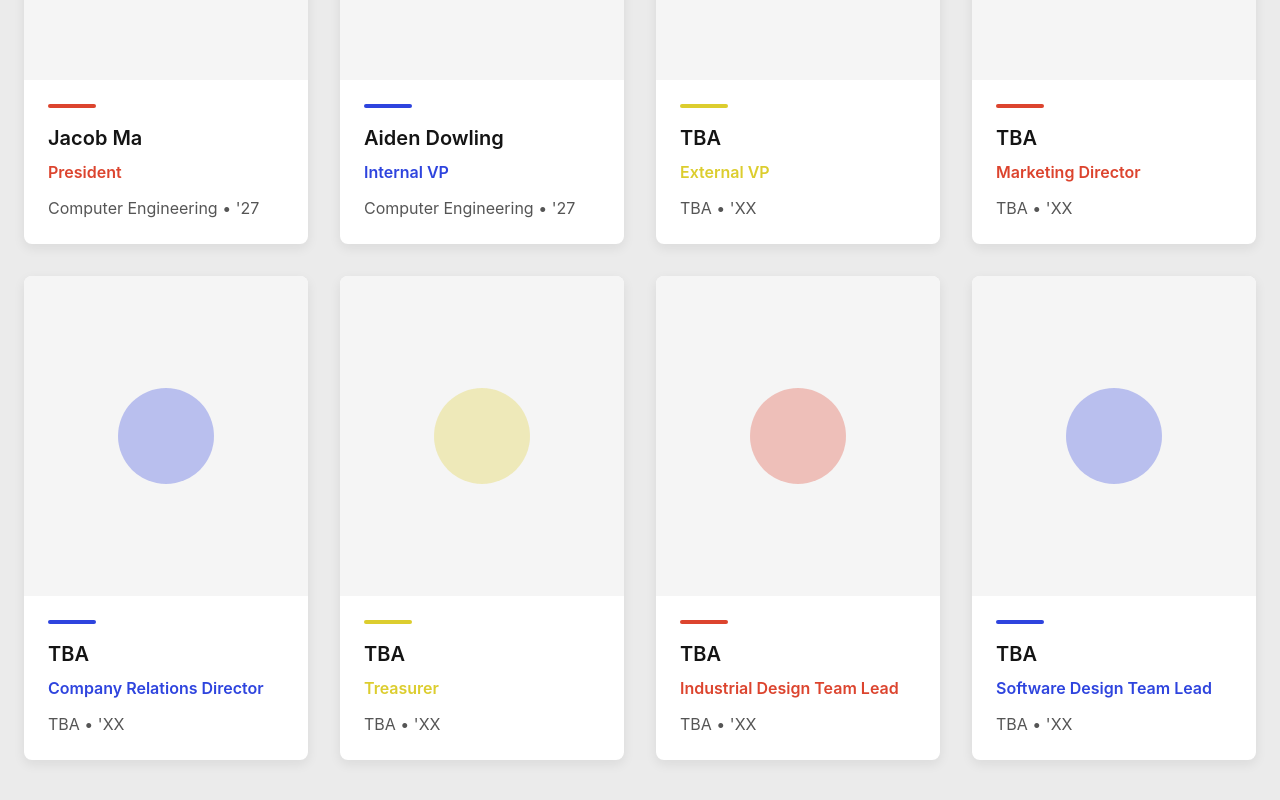
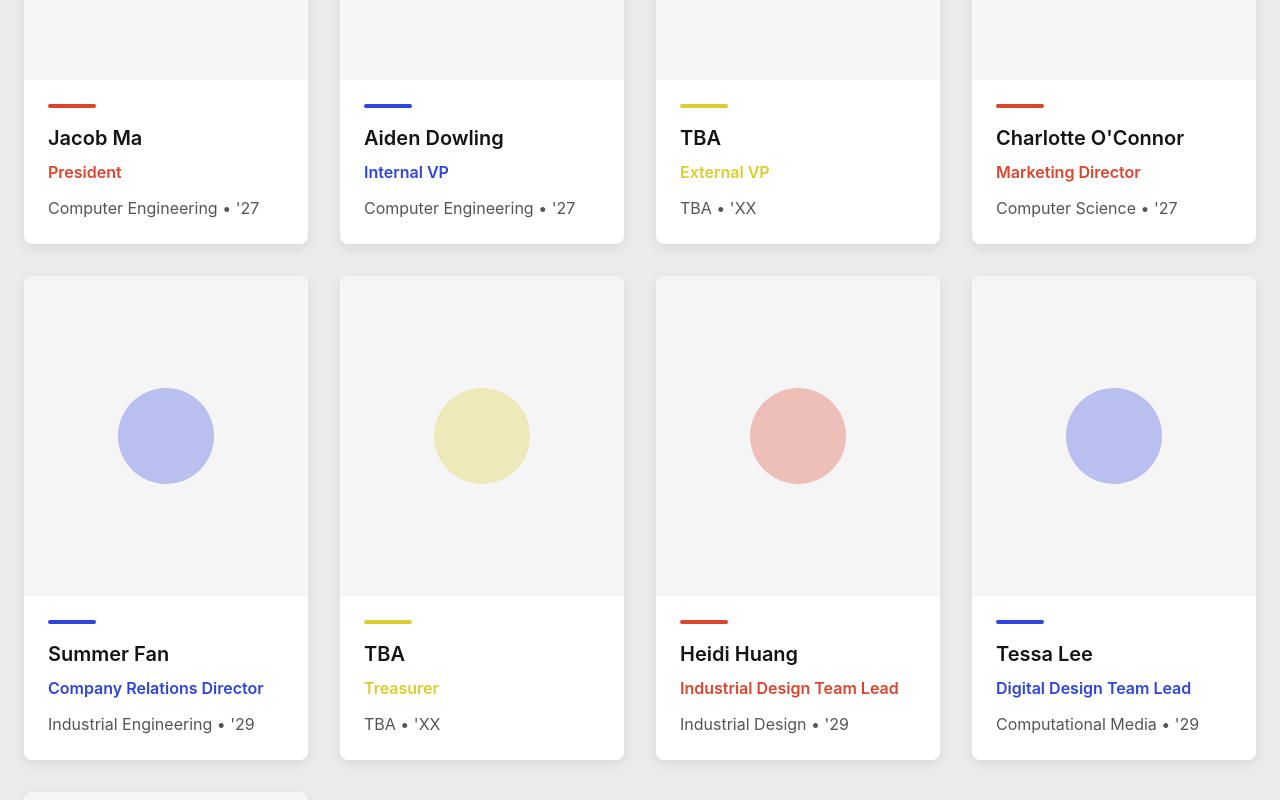
Before and after one commit to DCCGT/gtdcc-site, a React (Vite) app: page /team in a window 1280 px wide. Shown: the part 540-1340 px from the top of the page. Built offline with nearby package versions, Linux system fonts and the light colour scheme.

Commit message:
Updated teams page

```diff
--- a/src/pages/Team.tsx
+++ b/src/pages/Team.tsx
@@ -20,16 +20,16 @@ const teamMembers = [
     gradYear: "20XX"
   },
   {
-    name: "TBA",
+    name: "Charlotte O'Connor",
     position: "Marketing Director",
-    major: "TBA",
-    gradYear: "20XX"
+    major: "Computer Science",
+    gradYear: "2027"
   },
   {
-    name: "TBA",
+    name: "Summer Fan",
     position: "Company Relations Director",
-    major: "TBA",
-    gradYear: "20XX"
+    major: "Industrial Engineering",
+    gradYear: "2029"
   },
   {
     name: "TBA",
@@ -38,16 +38,22 @@ const teamMembers = [
     gradYear: "20XX"
   },
   {
-    name: "TBA",
+    name: "Heidi Huang",
     position: "Industrial Design Team Lead",
-    major: "TBA",
-    gradYear: "20XX"
+    major: "Industrial Design",
+    gradYear: "2029"
   },
   {
-    name: "TBA",
-    position: "Software Design Team Lead",
-    major: "TBA",
-    gradYear: "20XX"
+    name: "Tessa Lee",
+    position: "Digital Design Team Lead",
+    major: "Computational Media",
+    gradYear: "2029"
+  },
+  {
+    name: "Arnav Shah",
+    position: "Tech Team Lead",
+    major: "Computer Science",
+    gradYear: "2027"
   }
 ];
 
```
